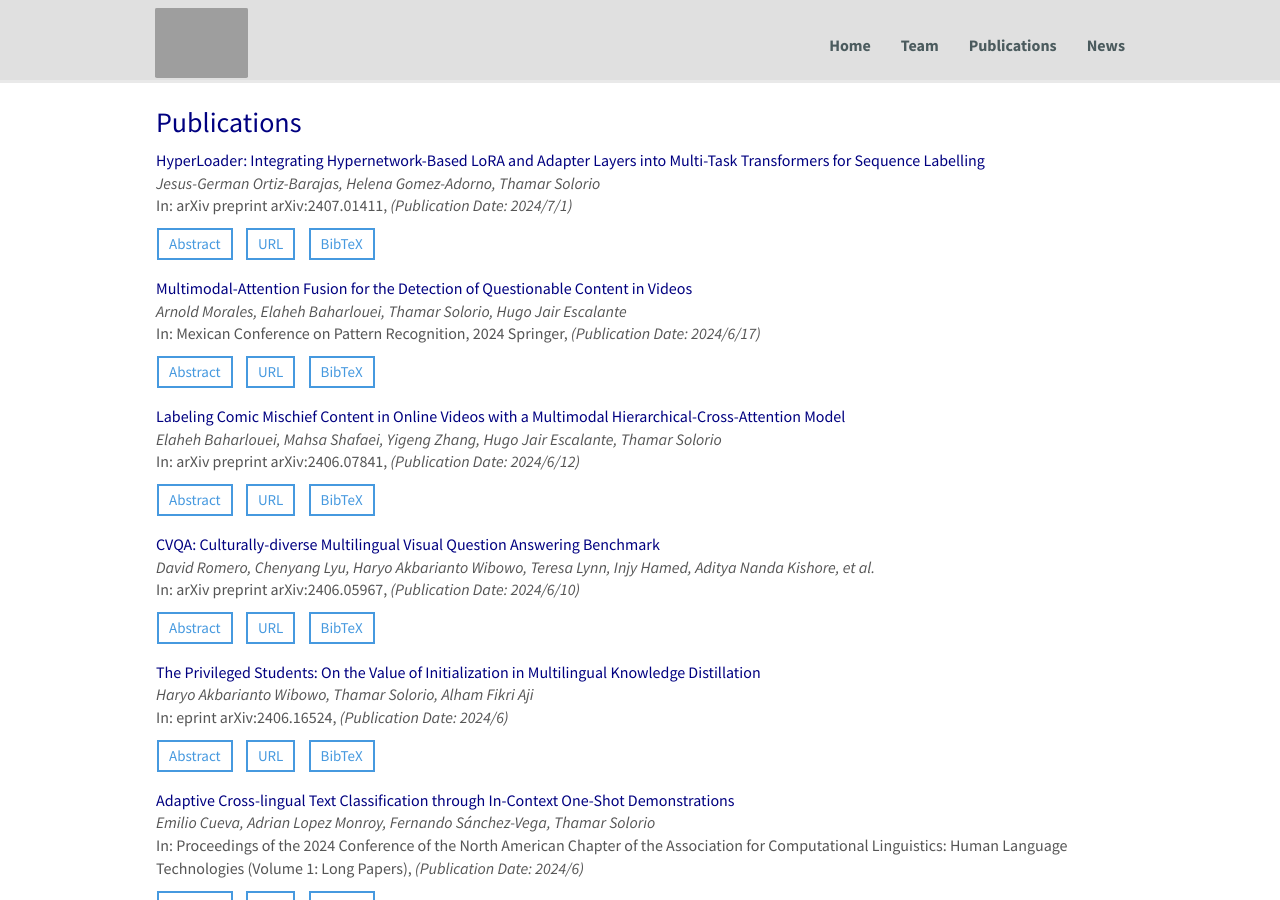
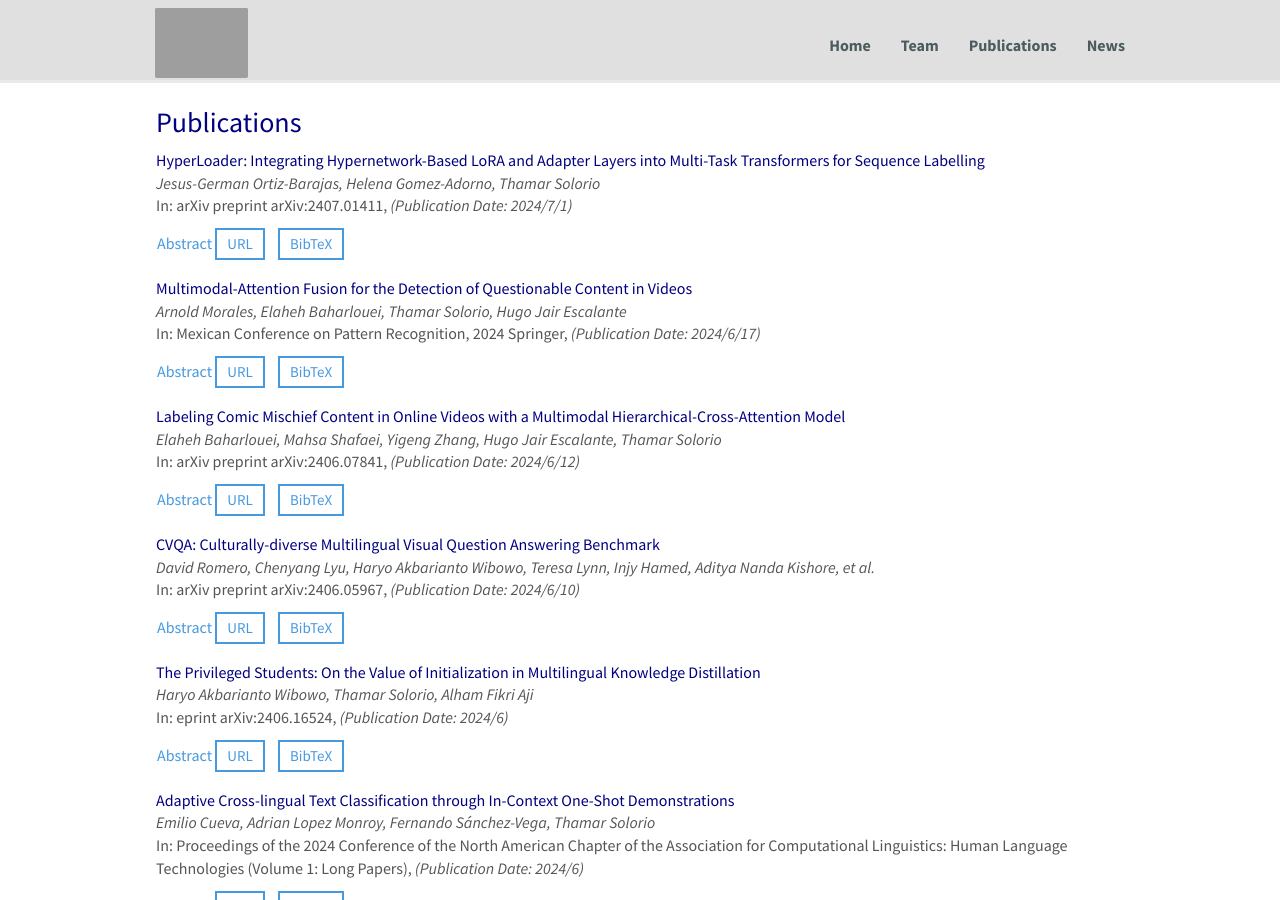
Before and after one commit to toqeerehsan/RiTUAL, a Jekyll site: the page built from _pages/publications.md, in a window 1280 px wide and 900 px high. Built offline with Jekyll 4.4.1, drawn with Linux system fonts in a browser that asks for light colours; nearby versions of some CDN libraries.

Commit message:
updated page(s)

```diff
--- a/_pages/publications.md
+++ b/_pages/publications.md
@@ -50,7 +50,7 @@
   In: {{publi.publisher}}, <i>(Publication Date: {{ publi.date }})</i>
 <div class="row" style="margin-bottom:6px;padding-bottom:0px">
   <div class="col-sm-12 clearfix">
-  <a class="small-sky-btn" data-toggle="collapse" href="#abstract-{{ forloop.index }}" role="button" aria-expanded="false" aria-controls="abstract-{{ forloop.index }}">
+  <a class="a" data-toggle="collapse" href="#abstract-{{ forloop.index }}" role="button" aria-expanded="false" aria-controls="abstract-{{ forloop.index }}">
     Abstract
   </a>
   <a class="small-sky-btn" href="{{ publi.url }}" target="_blank">
```
